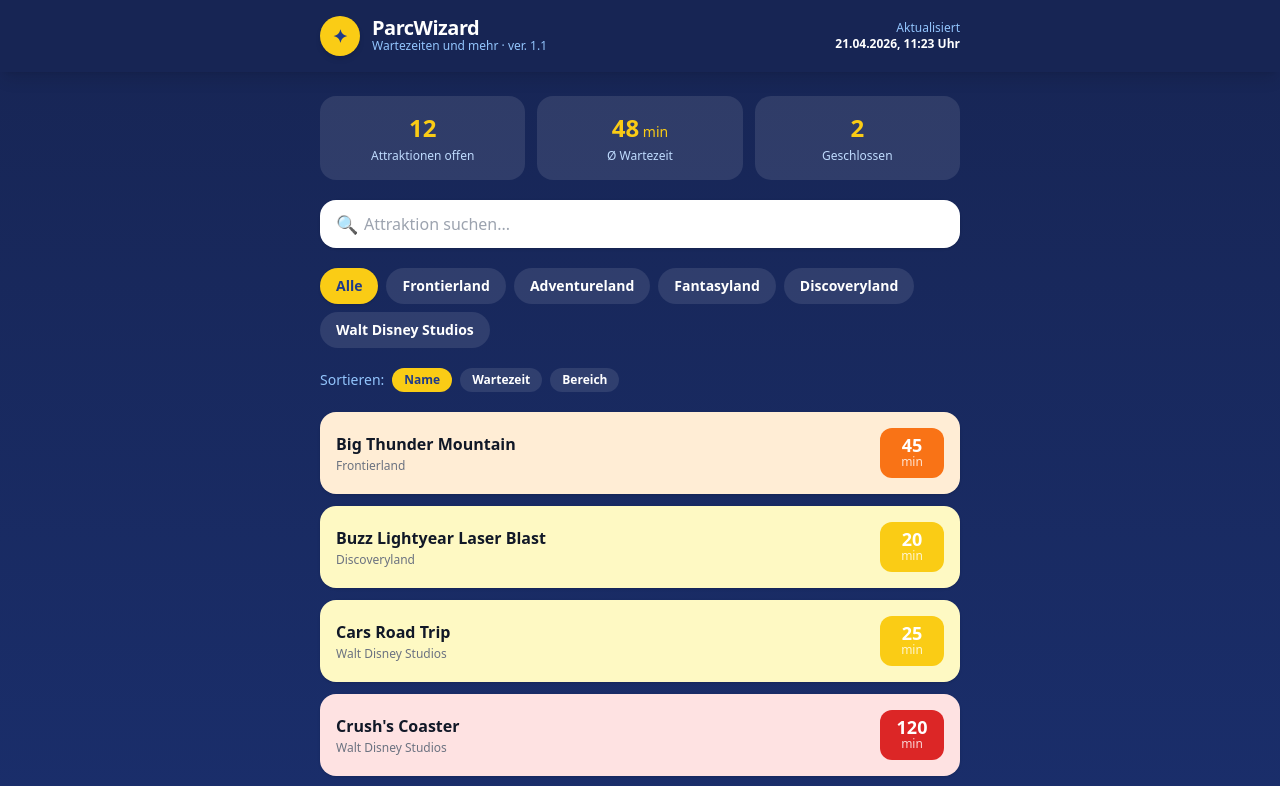
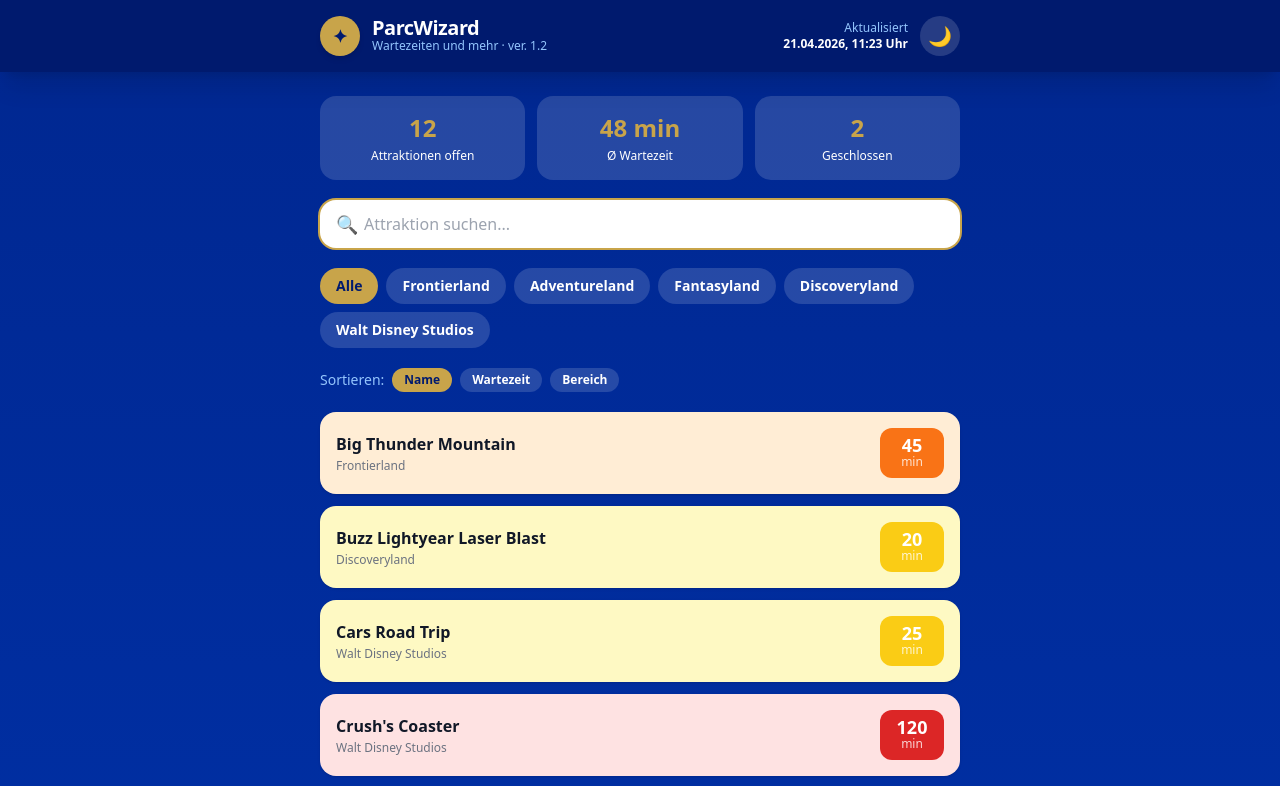
Before and after one commit to TheLomma/parcwizard, a React (Vite) app: page / in a window 1280 px wide. Shown: the top 786 px of the page. Built offline with nearby package versions, Linux system fonts and the light colour scheme.

Commit message:
Update App.jsx
version 1.2

```diff
--- a/src/App.jsx
+++ b/src/App.jsx
@@ -19,12 +19,12 @@
 
 const lands = ["Alle", "Frontierland", "Adventureland", "Fantasyland", "Discoveryland", "Walt Disney Studios"];
 
-const waitColor = (wait, status) => {
-  if (status === "closed") return "bg-gray-200 text-gray-500";
-  if (wait <= 15) return "bg-green-100 text-green-800";
-  if (wait <= 40) return "bg-yellow-100 text-yellow-800";
-  if (wait <= 70) return "bg-orange-100 text-orange-800";
-  return "bg-red-100 text-red-800";
+const waitColor = (wait, status, dark) => {
+  if (status === "closed") return dark ? "bg-gray-700 text-gray-400" : "bg-gray-200 text-gray-500";
+  if (wait <= 15) return dark ? "bg-green-900 text-green-300" : "bg-green-100 text-green-800";
+  if (wait <= 40) return dark ? "bg-yellow-900 text-yellow-300" : "bg-yellow-100 text-yellow-800";
+  if (wait <= 70) return dark ? "bg-orange-900 text-orange-300" : "bg-orange-100 text-orange-800";
+  return dark ? "bg-red-900 text-red-300" : "bg-red-100 text-red-800";
 };
 
 const waitBadgeColor = (wait, status) => {
@@ -40,6 +40,9 @@
   const [sortBy, setSortBy] = useState("name");
   const [searchQuery, setSearchQuery] = useState("");
   const [lastUpdated, setLastUpdated] = useState("");
+  const [darkMode, setDarkMode] = useState(false);
+
+  const dm = darkMode;
 
   useEffect(() => {
     const update = () => {
@@ -67,41 +70,52 @@
   );
 
   return (
-    <div className="min-h-screen bg-gradient-to-b from-blue-950 to-blue-900 font-sans">
+    <div className="min-h-screen font-sans" style={{background: dm ? "linear-gradient(to bottom, #0a0a1a, #0f0f2e)" : "linear-gradient(to bottom, #002790, #0038b8)"}}>
+
       {/* Header */}
-      <header className="bg-blue-950 shadow-lg sticky top-0 z-10">
+      <header className="sticky top-0 z-10 shadow-xl" style={{backgroundColor: dm ? "#05051a" : "#001a6e"}}>
         <div className="max-w-2xl mx-auto px-4 py-4 flex items-center justify-between">
           <div className="flex items-center gap-3">
-            <div className="w-10 h-10 rounded-full bg-yellow-400 flex items-center justify-center shadow-md">
-              <span className="text-blue-900 font-black text-lg">✦</span>
+            <div className="w-10 h-10 rounded-full flex items-center justify-center shadow-md" style={{backgroundColor: "#C8A44A"}}>
+              <span className="font-black text-lg" style={{color: "#001a6e"}}>✦</span>
             </div>
             <div>
               <h1 className="text-white font-black text-xl tracking-tight leading-none">ParcWizard</h1>
-              <p className="text-blue-300 text-xs">Wartezeiten und mehr · ver. 1.1</p>
+              <p className="text-xs" style={{color: "#93c5fd"}}>Wartezeiten und mehr · ver. 1.2</p>
             </div>
           </div>
-          <div className="text-right">
-            <p className="text-blue-300 text-xs">Aktualisiert</p>
-            <p className="text-white text-xs font-semibold">{lastUpdated}</p>
+          <div className="flex items-center gap-3">
+            <div className="text-right">
+              <p className="text-xs" style={{color: "#93c5fd"}}>Aktualisiert</p>
+              <p className="text-white text-xs font-semibold">{lastUpdated}</p>
+            </div>
+            {/* Dark Mode Toggle */}
+            <button
+              onClick={() => setDarkMode(!dm)}
+              className="w-10 h-10 rounded-full flex items-center justify-center transition-all"
+              style={{backgroundColor: dm ? "#C8A44A" : "rgba(255,255,255,0.15)", color: dm ? "#001a6e" : "white", fontSize: "1.2rem"}}
+              title={dm ? "Hell-Modus" : "Dunkel-Modus"}
+            >
+              {dm ? "☀️" : "🌙"}
+            </button>
           </div>
         </div>
       </header>
 
       <main className="max-w-2xl mx-auto px-4 py-6 space-y-5">
-        {/* Stats Bar */}
+
+        {/* Stats */}
         <div className="grid grid-cols-3 gap-3">
-          <div className="bg-white bg-opacity-10 rounded-2xl p-4 text-center">
-            <p className="text-yellow-400 font-black text-2xl">{openCount}</p>
-            <p className="text-blue-200 text-xs mt-1">Attraktionen offen</p>
-          </div>
-          <div className="bg-white bg-opacity-10 rounded-2xl p-4 text-center">
-            <p className="text-yellow-400 font-black text-2xl">{avgWait}<span className="text-sm font-normal"> min</span></p>
-            <p className="text-blue-200 text-xs mt-1">Ø Wartezeit</p>
-          </div>
-          <div className="bg-white bg-opacity-10 rounded-2xl p-4 text-center">
-            <p className="text-yellow-400 font-black text-2xl">{attractions.length - openCount}</p>
-            <p className="text-blue-200 text-xs mt-1">Geschlossen</p>
-          </div>
+          {[
+            { value: openCount, label: "Attraktionen offen" },
+            { value: `${avgWait} min`, label: "Ø Wartezeit" },
+            { value: attractions.length - openCount, label: "Geschlossen" },
+          ].map(({ value, label }) => (
+            <div key={label} className="rounded-2xl p-4 text-center" style={{backgroundColor: dm ? "rgba(255,255,255,0.07)" : "rgba(255,255,255,0.15)"}}>
+              <p className="font-black text-2xl" style={{color: "#C8A44A"}}>{value}</p>
+              <p className="text-white text-xs mt-1">{label}</p>
+            </div>
+          ))}
         </div>
 
         {/* Search */}
@@ -112,7 +126,8 @@
             placeholder="Attraktion suchen..."
             value={searchQuery}
             onChange={(e) => setSearchQuery(e.target.value)}
-            className="w-full pl-11 pr-4 py-3 rounded-2xl bg-white text-gray-800 placeholder-gray-400 shadow focus:outline-none focus:ring-2 focus:ring-yellow-400"
+            className={`w-full pl-11 pr-4 py-3 rounded-2xl shadow focus:outline-none ${dm ? "bg-gray-800 text-gray-100 placeholder-gray-500" : "bg-white text-gray-800 placeholder-gray-400"}`}
+            style={{boxShadow: "0 0 0 2px #C8A44A"}}
           />
         </div>
 
@@ -122,11 +137,11 @@
             <button
               key={land}
               onClick={() => setSelectedLand(land)}
-              className={`flex-shrink-0 px-4 py-2 rounded-full text-sm font-semibold transition-all ${
-                selectedLand === land
-                  ? "bg-yellow-400 text-blue-900 shadow"
-                  : "bg-white bg-opacity-10 text-white hover:bg-opacity-20"
-              }`}
+              className="px-4 py-2 rounded-full text-sm font-semibold transition-all"
+              style={selectedLand === land
+                ? { backgroundColor: "#C8A44A", color: "#001a6e", fontWeight: 700 }
+                : { backgroundColor: dm ? "rgba(255,255,255,0.08)" : "rgba(255,255,255,0.15)", color: "white" }
+              }
             >
               {land}
             </button>
@@ -135,7 +150,7 @@
 
         {/* Sort */}
         <div className="flex items-center gap-2">
-          <span className="text-blue-300 text-sm">Sortieren:</span>
+          <span className="text-sm" style={{color: "#93c5fd"}}>Sortieren:</span>
           {[
             { key: "name", label: "Name" },
             { key: "wait", label: "Wartezeit" },
@@ -144,11 +159,11 @@
             <button
               key={s.key}
               onClick={() => setSortBy(s.key)}
-              className={`px-3 py-1 rounded-full text-xs font-semibold transition-all ${
-                sortBy === s.key
-                  ? "bg-yellow-400 text-blue-900"
-                  : "bg-white bg-opacity-10 text-white hover:bg-opacity-20"
-              }`}
+              className="px-3 py-1 rounded-full text-xs font-semibold transition-all"
+              style={sortBy === s.key
+                ? { backgroundColor: "#C8A44A", color: "#001a6e", fontWeight: 700 }
+                : { backgroundColor: dm ? "rgba(255,255,255,0.08)" : "rgba(255,255,255,0.15)", color: "white" }
+              }
             >
               {s.label}
             </button>
@@ -158,16 +173,16 @@
         {/* Attraction List */}
         <div className="space-y-3">
           {filtered.length === 0 && (
-            <div className="text-center text-blue-300 py-10">Keine Attraktionen gefunden.</div>
+            <div className="text-center py-10" style={{color: "#93c5fd"}}>Keine Attraktionen gefunden.</div>
           )}
           {filtered.map((a) => (
             <div
               key={a.id}
-              className={`rounded-2xl p-4 flex items-center justify-between shadow ${waitColor(a.wait, a.status)}`}
+              className={`rounded-2xl p-4 flex items-center justify-between shadow ${waitColor(a.wait, a.status, dm)}`}
             >
               <div className="flex-1 min-w-0">
-                <p className="font-bold text-gray-900 truncate">{a.name}</p>
-                <p className="text-xs text-gray-500 mt-0.5">{a.land}</p>
+                <p className={`font-bold truncate ${dm ? "text-gray-100" : "text-gray-900"}`}>{a.name}</p>
+                <p className={`text-xs mt-0.5 ${dm ? "text-gray-400" : "text-gray-500"}`}>{a.land}</p>
               </div>
               <div className={`ml-4 flex-shrink-0 rounded-xl px-4 py-2 text-center min-w-16 ${waitBadgeColor(a.wait, a.status)}`}>
                 {a.status === "closed" ? (
@@ -184,7 +199,7 @@
         </div>
 
         {/* Legend */}
-        <div className="bg-white bg-opacity-10 rounded-2xl p-4">
+        <div className="rounded-2xl p-4" style={{backgroundColor: dm ? "rgba(255,255,255,0.07)" : "rgba(255,255,255,0.15)"}}>
           <p className="text-white font-semibold text-sm mb-3">Legende</p>
           <div className="grid grid-cols-2 gap-2">
             {[
@@ -195,15 +210,15 @@
             ].map((l) => (
               <div key={l.label} className="flex items-center gap-2">
                 <div className={`w-3 h-3 rounded-full ${l.color}`} />
-                <span className="text-blue-200 text-xs">{l.label}</span>
+                <span className="text-white text-xs">{l.label}</span>
               </div>
             ))}
           </div>
         </div>
 
         {/* Disclaimer */}
-        <p className="text-center text-blue-400 text-xs pb-4">
-          ParcWizard ist keine offizielle App von Disneyland Paris. Alle Daten sind Beispieldaten und dienen nur zur Demonstration.
+        <p className="text-center text-xs pb-4" style={{color: "#93c5fd"}}>
+          ParcWizard ist keine offizielle App von Disneyland Paris. Alle Daten sind Beispieldaten.
         </p>
       </main>
     </div>
```
